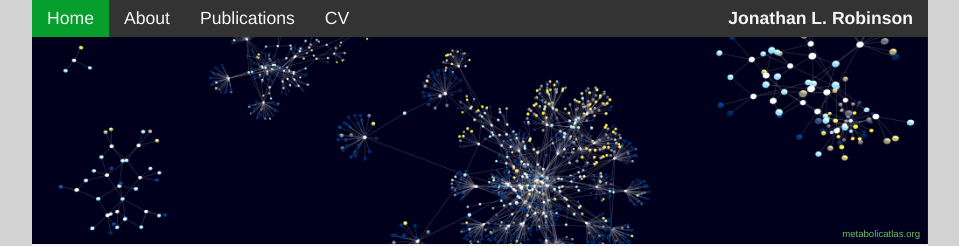
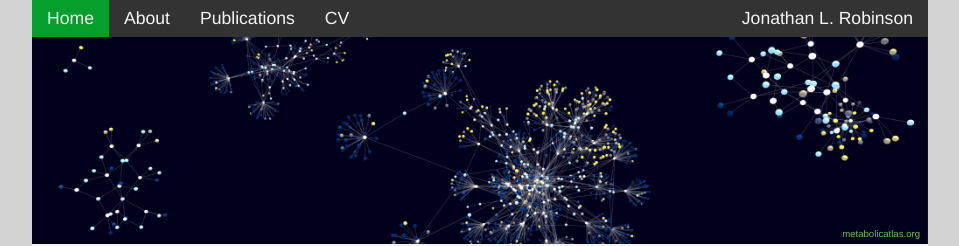
Before and after one commit to JonathanRob/JonathanRob.github.io, a Jekyll site: the page built from index.html, in a window 1280 px wide. Shown: the top 246 px of the page, without its empty margins (160-1119 px from the left). Built offline with Jekyll 4.4.1, drawn with Linux system fonts in a browser that asks for light colours.

Commit message:
style: default.html change name in navbar from bold to thin font

```diff
--- a/_layouts/default.html
+++ b/_layouts/default.html
@@ -21,7 +21,7 @@
 					{% for item in site.data.pagelist.pages %}
 					<li><a href="{{ item.url }}" class="{% if item.url == page.url %}current_page{% endif %}">{{ item.title }}</a></li>
 					{% endfor %}
-					<li class='navtext'><b>Jonathan L. Robinson</b></li>
+					<li class='navtext' style="font-weight:lighter;">Jonathan L. Robinson</li>
 				</ul>
 			</nav>
 	    	<div>
```
